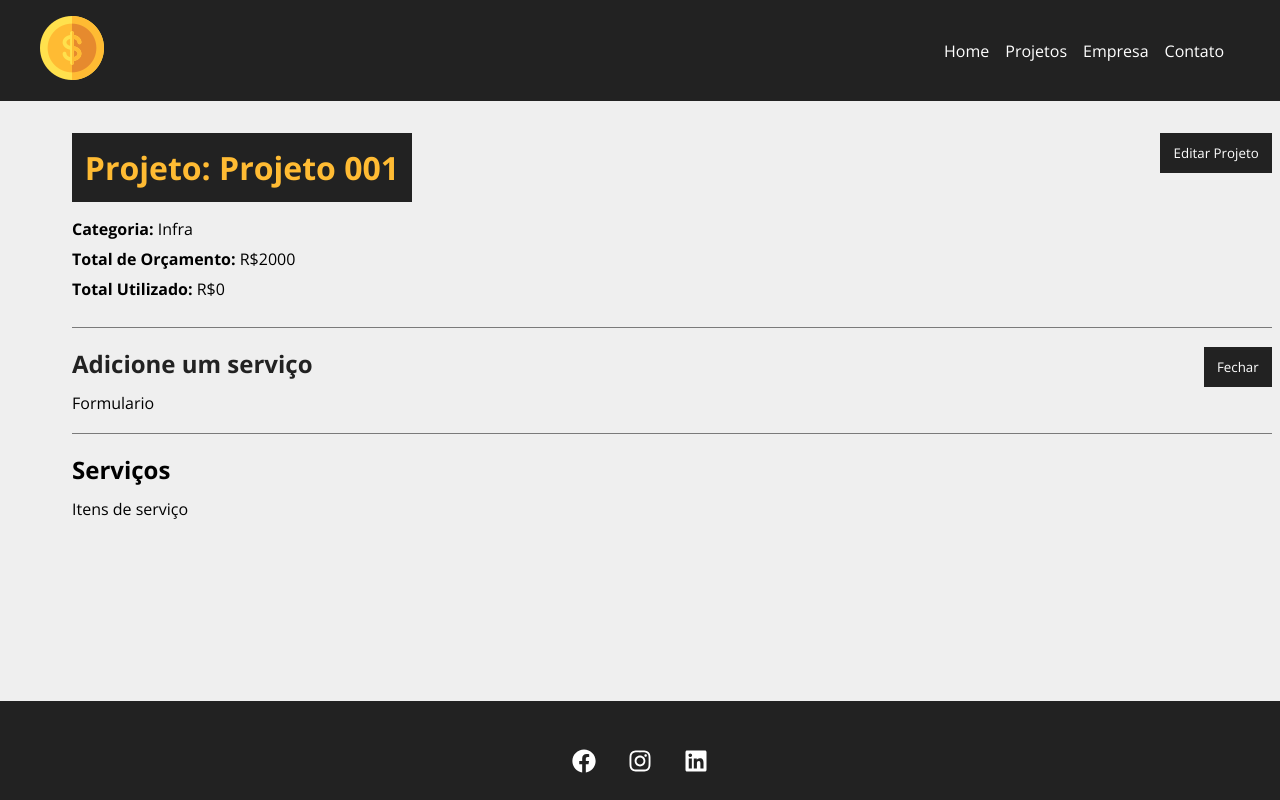
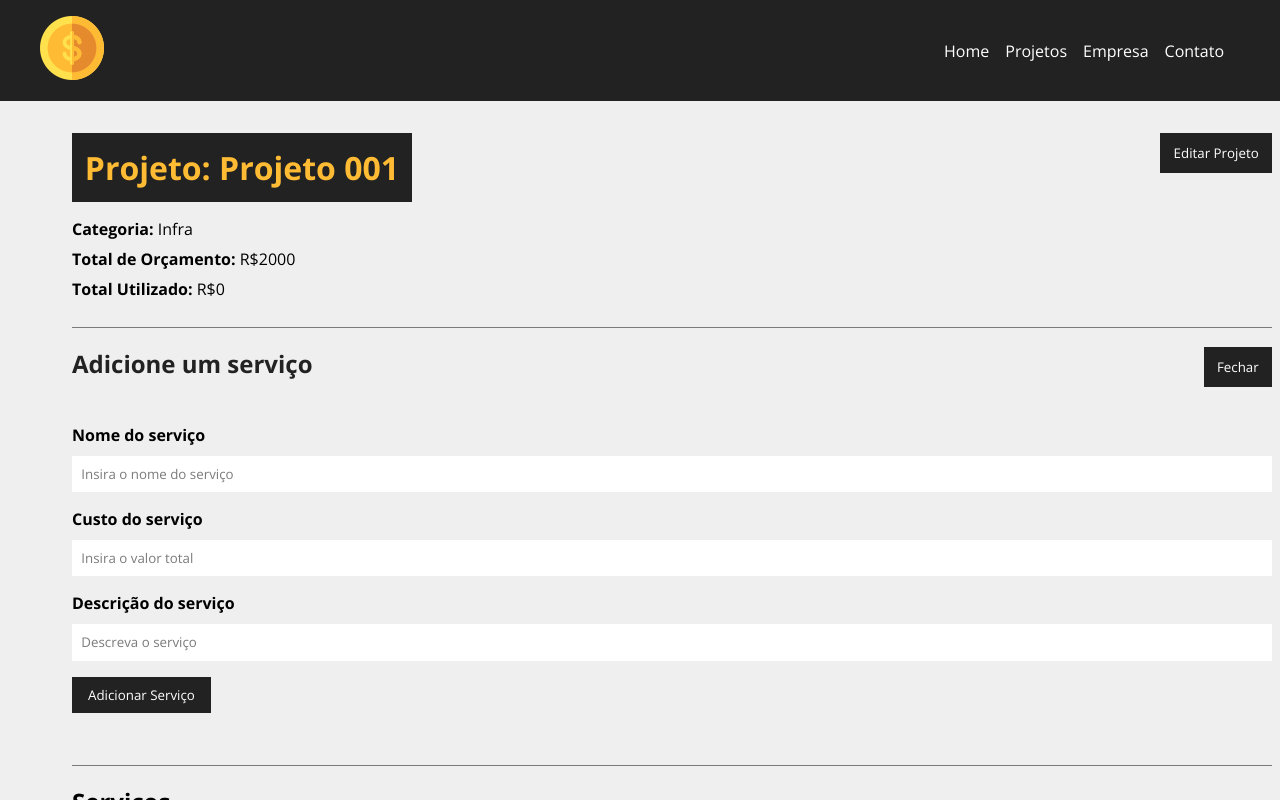
Before and after one commit to FellipeCastro/costs-react, a React (Create React App) app: page /project/1 in a window 1280 px wide. Both pictures are taken after a click on the button "Adicionar Serviço". Shown: the top 800 px of the page. Built offline with nearby package versions, Linux system fonts and the light colour scheme; data requests are answered from the project's data file.

Commit message:
adição de projetos funcionando

```diff
--- a/db.json
+++ b/db.json
@@ -18,8 +18,28 @@
         "id": "2",
         "name": "Desenvolvimento"
       },
-      "cost": 0,
-      "services": [],
+      "cost": null,
+      "services": [
+        {
+          "id": "25dd8d3d-b505-4220-a994-ae2c5d815689"
+        },
+        {
+          "cost": "1111",
+          "id": "8a1b2963-b56c-43c4-ae17-5d73df54339b"
+        },
+        {
+          "cost": "1111",
+          "id": "5d9d1309-b2db-4ee9-af92-6eaa8dc8f772",
+          "name": "qqq",
+          "description": "qqqq"
+        },
+        {
+          "name": "aaaa",
+          "cost": "111111",
+          "description": "aa",
+          "id": "2ea2ccd9-8031-4499-9bb6-58c92a58fa8f"
+        }
+      ],
       "id": 2
     },
     {
--- a/src/components/pages/Project.js
+++ b/src/components/pages/Project.js
@@ -1,3 +1,4 @@
+import {parse, v4 as uuiidv4} from 'uuid';
 import styles from './Project.module.css';
 import { useParams } from 'react-router-dom';
 import { useState, useEffect } from 'react';
@@ -5,6 +6,7 @@ import Loading from '../layout/Loading';
 import Container from '../layout/Container';
 import ProjectForm from '../project/ProjectForm';
 import Message from '../layout/Message'
+import ServiceForm from '../service/ServiceForm';
 
 function Project() {
     const {id} = useParams()
@@ -53,6 +55,38 @@ function Project() {
             setType('success')
           })
       }
+
+    function createService(project) {
+      setMessage('')
+
+      const  lastService = project.services[project.services.length - 1]
+      lastService.id = uuiidv4()
+
+      const lastServiceCost = lastService.cost
+      const newCost = parseFloat(project.cost) + parseFloat(lastServiceCost)
+
+      if (newCost > parseFloat(project.budget)) {
+        setMessage("Orçamento ultrapassado, verifique o valor do serviço!")
+        setType("error")
+        project.services.pop()
+        return false
+      }
+
+      project.cost = newCost
+
+      fetch(`http://localhost:5000/projects/${id}`, {
+                method: 'PATCH',
+                headers: {
+                    'Content-Type': 'application/json'
+                },
+                body: JSON.stringify(project)
+            })
+            .then((resp) => resp.json())
+            .then((data) => {
+                console.log(data)
+            })
+            .catch((err) => console.log(err))
+    }
 
     function toggleProjectForm() {
         setShowProjectForm(!showProjectForm)
@@ -104,7 +138,13 @@ function Project() {
                             {!showServiceForm ? "Adicionar Serviço" : "Fechar"}
                         </button>
                         <div className={styles.project_info}>
-                          {showServiceForm && <div>Formulario</div>}
+                          {showServiceForm && (
+                            <ServiceForm
+                              handleSubmit={createService}
+                              btnText="Adicionar Serviço"
+                              projectData={project}
+                            />
+                          )}
                         </div>
                     </div>
                     <h2>Serviços</h2>
@@ -120,196 +160,3 @@ function Project() {
 }
 
 export default Project
-
-/*
-import { parse, v4 as uuidv4 } from 'uuid'
-
-import { useParams } from 'react-router-dom'
-import { useState, useEffect } from 'react'
-
-import styles from './Project.module.css'
-
-import Loading from '../layout/Loading'
-import Container from '../layout/Container'
-import ProjectForm from '../project/ProjectForm'
-import Message from '../layout/Message'
-
-function Project() {
-  let { id } = useParams()
-  const [project, setProject] = useState([])
-  const [showProjectForm, setShowProjectForm] = useState(false)
-  const [showServiceForm, setShowServiceForm] = useState(false)
-  const [services, setServices] = useState([])
-  const [message, setMessage] = useState('')
-  const [type, setType] = useState('success')
-
-  useEffect(() => {
-    // Para ver o loading
-    setTimeout(
-      () =>
-        fetch(`http://localhost:5000/projects/${id}`, {
-          method: 'GET',
-          headers: {
-            'Content-Type': 'application/json',
-          },
-        })
-          .then((resp) => resp.json())
-          .then((data) => {
-            setProject(data)
-            setServices(data.services)
-          }),
-      0,
-    )
-  }, [id])
-
-  function editPost(project) {
-    // budget validation
-    if (project.budget < project.cost) {
-      setMessage('O Orçamento não pode ser menor que o custo do projeto!')
-      setType('error')
-      return false
-    }
-
-    fetch(`http://localhost:5000/projects/${project.id}`, {
-      method: 'PATCH',
-      headers: {
-        'Content-Type': 'application/json',
-      },
-      body: JSON.stringify(project),
-    })
-      .then((resp) => resp.json())
-      .then((data) => {
-        setProject(data)
-        setShowProjectForm(!showProjectForm)
-        setMessage('Projeto atualizado!')
-        setType('success')
-      })
-  }
-
-  function createService(project) {
-    // last service
-    const lastService = project.services[project.services.length - 1]
-
-    lastService.id = uuidv4()
-
-    const lastServiceCost = lastService.cost
-
-    const newCost = parseFloat(project.cost) + parseFloat(lastServiceCost)
-
-    // maximum value validation
-    if (newCost > parseFloat(project.budget)) {
-      setMessage('Orçamento ultrapassado, verifique o valor do serviço!')
-      setType('error')
-      project.services.pop()
-      return false
-    }
-
-    // add service cost to project cost total
-    project.cost = newCost
-
-    fetch(`http://localhost:5000/projects/${project.id}`, {
-      method: 'PATCH',
-      headers: {
-        'Content-Type': 'application/json',
-      },
-      body: JSON.stringify(project),
-    })
-      .then((resp) => resp.json())
-      .then((data) => {
-        setServices(data.services)
-        setShowServiceForm(!showServiceForm)
-        setMessage('Serviço adicionado!')
-        setType('success')
-      })
-  }
-
-  function removeService(id, cost) {
-    const servicesUpdated = project.services.filter(
-      (service) => service.id !== id,
-    )
-
-    const projectUpdated = project
-
-    projectUpdated.services = servicesUpdated
-    projectUpdated.cost = parseFloat(projectUpdated.cost) - parseFloat(cost)
-
-    fetch(`http://localhost:5000/projects/${projectUpdated.id}`, {
-      method: 'PATCH',
-      headers: {
-        'Content-Type': 'application/json',
-      },
-      body: JSON.stringify(projectUpdated),
-    })
-      .then((resp) => resp.json())
-      .then((data) => {
-        setProject(projectUpdated)
-        setServices(servicesUpdated)
-        setMessage('Serviço removido com sucesso!')
-      })
-  }
-
-  function toggleProjectForm() {
-    setShowProjectForm(!showProjectForm)
-  }
-
-  function toggleServiceForm() {
-    setShowServiceForm(!showServiceForm)
-  }
-
-  return (
-    <>
-      {project.name ? (
-        <div className={styles.project_details}>
-          <Container customClass="column">
-            {message && <Message type={type} msg={message} />}
-            <div className={styles.details_container}>
-              <h1>Projeto: {project.name}</h1>
-              <button className={styles.btn} onClick={toggleProjectForm}>
-                {!showProjectForm ? 'Editar projeto' : 'Fechar'}
-              </button>
-              {!showProjectForm ? (
-                <div className={styles.form}>
-                  <p>
-                    <span>Categoria:</span> {project.category.name}
-                  </p>
-                  <p>
-                    <span>Total do orçamento:</span> R${project.budget}
-                  </p>
-                  <p>
-                    <span>Total utilizado:</span> R${project.cost}
-                  </p>
-                </div>
-              ) : (
-                <div className={styles.form}>
-                  <ProjectForm
-                    handleSubmit={editPost}
-                    btnText="Concluir Edição"
-                    projectData={project}
-                  />
-                </div>
-              )}
-            </div>
-            <div className={styles.service_form_container}>
-              <h2>Adicione um serviço:</h2>
-              <button className={styles.btn} onClick={toggleServiceForm}>
-                {!showServiceForm ? 'Adicionar Serviço' : 'Fechar'}
-              </button>
-              <div className={styles.form}>
-
-              </div>
-            </div>
-            <h2>Serviços:</h2>
-            <Container customClass="start">
-
-            </Container>
-          </Container>
-        </div>
-      ) : (
-        <Loading />
-      )}
-    </>
-  )
-}
-
-export default Project
-*/
--- /dev/null
+++ b/src/components/service/ServiceForm.js
@@ -0,0 +1,52 @@
+import {useState} from 'react';
+import styles from '../project/ProjectForm.module.css';
+import Input from '../form/Input';
+import SubmitButton from '../form/SubmitButton';
+
+function ServiceForm({handleSubmit, btnText, projectData}) {
+
+    const [service, setService] = useState({})
+
+    function submit(e) {
+        e.preventDefault()
+        projectData.services.push(service)
+        handleSubmit(projectData)
+    }
+
+    function handleChange(e) {
+        setService({ ...service, [e.target.name]: e.target.value})
+    }
+
+    return (
+        <form onSubmit={submit} className={styles.form} autoComplete='off'>
+            <Input
+                type="text"
+                text="Nome do serviço"
+                name="name"
+                placeholder="Insira o nome do serviço"
+                handleOnChange={handleChange}
+            />
+
+            <Input
+                type="number"
+                text="Custo do serviço"
+                name="cost"
+                placeholder="Insira o valor total"
+                handleOnChange={handleChange}
+            />
+
+            <Input
+                type="text"
+                text="Descrição do serviço"
+                name="description"
+                placeholder="Descreva o serviço"
+                handleOnChange={handleChange}
+            />
+
+            <SubmitButton text={btnText} />
+
+        </form>
+    )
+}
+
+export default ServiceForm
```
